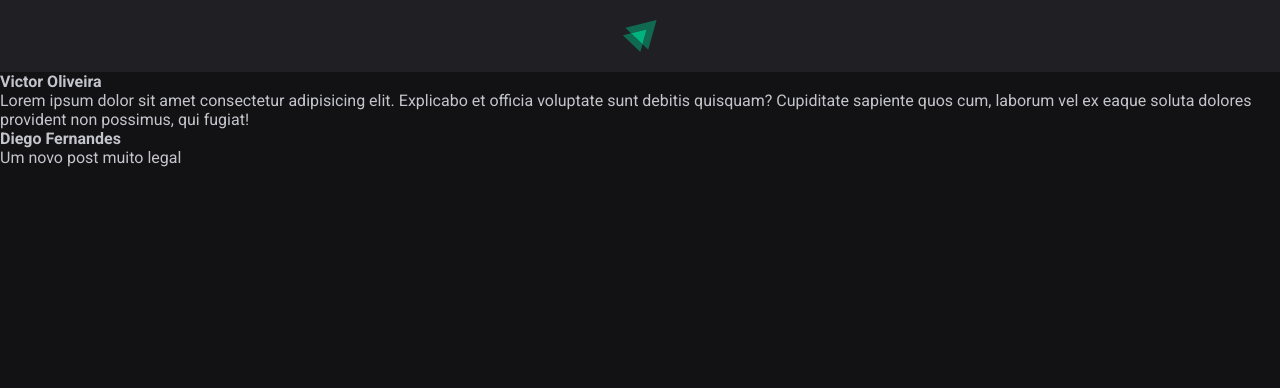
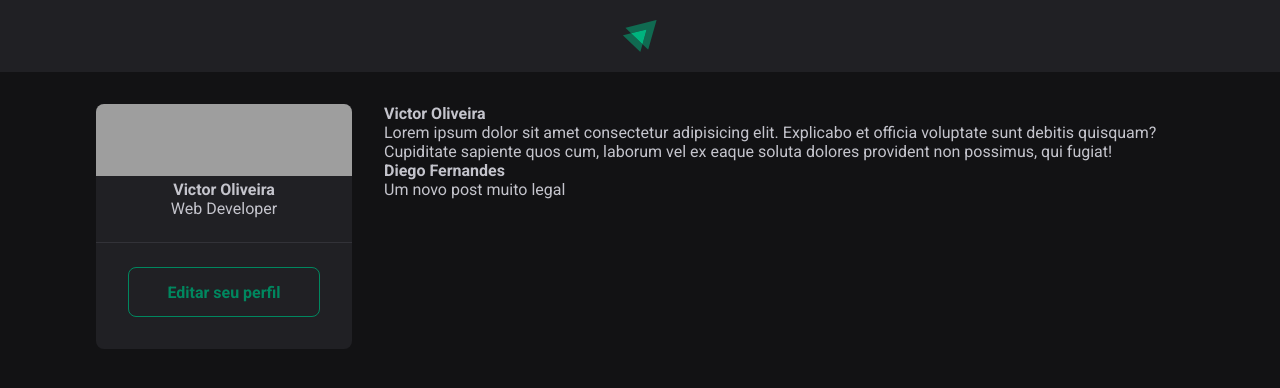
Before and after one commit to oliverictor/01-fundamentos-reactjs, a React (Vite) app: page / in a window 1280 px wide. Shown: the top 388 px of the page. Built offline with nearby package versions, Linux system fonts and the light colour scheme; grey boxes are pictures that could not be loaded.

Commit message:
add component Sidebar

```diff
--- a/src/App.jsx
+++ b/src/App.jsx
@@ -1,21 +1,28 @@
 import { Post } from "./Post";
 import { Header } from "./components/Header";
 
-import './global.css'
+import "./global.css";
+import styles from "./App.module.css";
+import { Sidebar } from "./components/Sidebar";
 
 export function App() {
   return (
     <div>
-      <Header/>
-      <Post
-        author="Victor Oliveira"
-        content="Lorem ipsum dolor sit amet consectetur adipisicing elit. Explicabo et officia voluptate sunt debitis quisquam? Cupiditate sapiente quos cum, laborum vel ex eaque soluta dolores provident non possimus, qui fugiat!"
-      />
+      <Header />
 
-      <Post
-        author="Diego Fernandes"
-        content="Um novo post muito legal"
-      />
+      <div className={styles.wrapper}>
+        <aside>
+          <Sidebar />
+        </aside>
+        <main>
+          <Post
+            author="Victor Oliveira"
+            content="Lorem ipsum dolor sit amet consectetur adipisicing elit. Explicabo et officia voluptate sunt debitis quisquam? Cupiditate sapiente quos cum, laborum vel ex eaque soluta dolores provident non possimus, qui fugiat!"
+          />
+
+          <Post author="Diego Fernandes" content="Um novo post muito legal" />
+        </main>
+      </div>
     </div>
   );
 }
--- /dev/null
+++ b/src/App.module.css
@@ -0,0 +1,9 @@
+.wrapper {
+    max-width: 70rem;
+    margin: 2rem auto;
+    padding: 0 1rem;
+    display: grid;
+    grid-template-columns: 256px 1fr;
+    gap: 2rem;
+    align-items: flex-start;
+}
--- /dev/null
+++ b/src/components/Sidebar.jsx
@@ -0,0 +1,21 @@
+import styles from "./Sidebar.module.css";
+
+export function Sidebar() {
+  return (
+    <aside className={styles.sidebar}>
+      <img
+        className={styles.cover}
+        src="https://images.unsplash.com/photo-1605379399642-870262d3d051?q=50&w=500&auto=format&fit=crop&ixlib=rb-4.0.3&ixid=M3wxMjA3fDB8MHxwaG90by1wYWdlfHx8fGVufDB8fHx8fA%3D%3D"
+      />
+
+      <div className={styles.profile}>
+        <strong>Victor Oliveira</strong>
+        <span>Web Developer</span>
+      </div>
+
+      <footer>
+        <a href="#">Editar seu perfil</a>
+      </footer>
+    </aside>
+  );
+}
--- /dev/null
+++ b/src/components/Sidebar.module.css
@@ -0,0 +1,46 @@
+.sidebar {
+  background: var(--gray-800);
+  border-radius: 8px;
+  -webkit-border-radius: 8px;
+  -moz-border-radius: 8px;
+  -ms-border-radius: 8px;
+  -o-border-radius: 8px;
+  overflow: hidden;
+}
+
+.cover {
+  width: 100%;
+  height: 72px;
+  object-fit: cover;
+}
+
+.profile {
+  display: flex;
+  flex-direction: column;
+  align-items: center;
+}
+
+.sidebar footer {
+  border-top: 1px solid var(--gray-600);
+  margin-top: 1.5rem;
+  padding: 1.5rem 2rem 2rem;
+}
+
+.sidebar footer a {
+  background: transparent;
+  color: var(--green-500);
+  border: 1px solid var(--green-500);
+  border-radius: 8px;
+  -webkit-border-radius: 8px;
+  -moz-border-radius: 8px;
+  -ms-border-radius: 8px;
+  -o-border-radius: 8px;
+  height: 50px;
+  padding: 0 1.5rem;
+  font-weight: bold;
+  display: block;
+  text-decoration: none;
+  display: flex;
+  align-items: center;
+  justify-content: center;
+}
```
